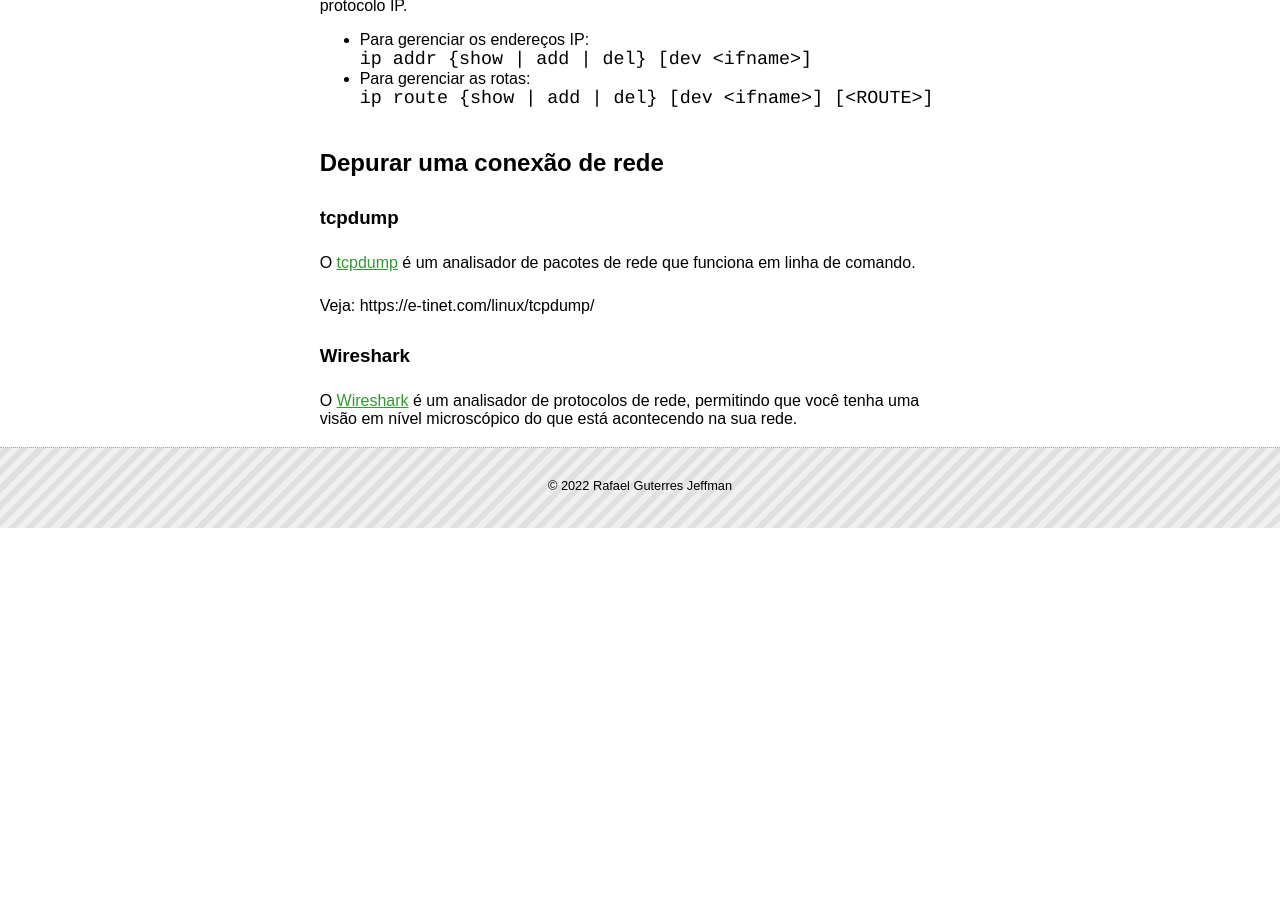
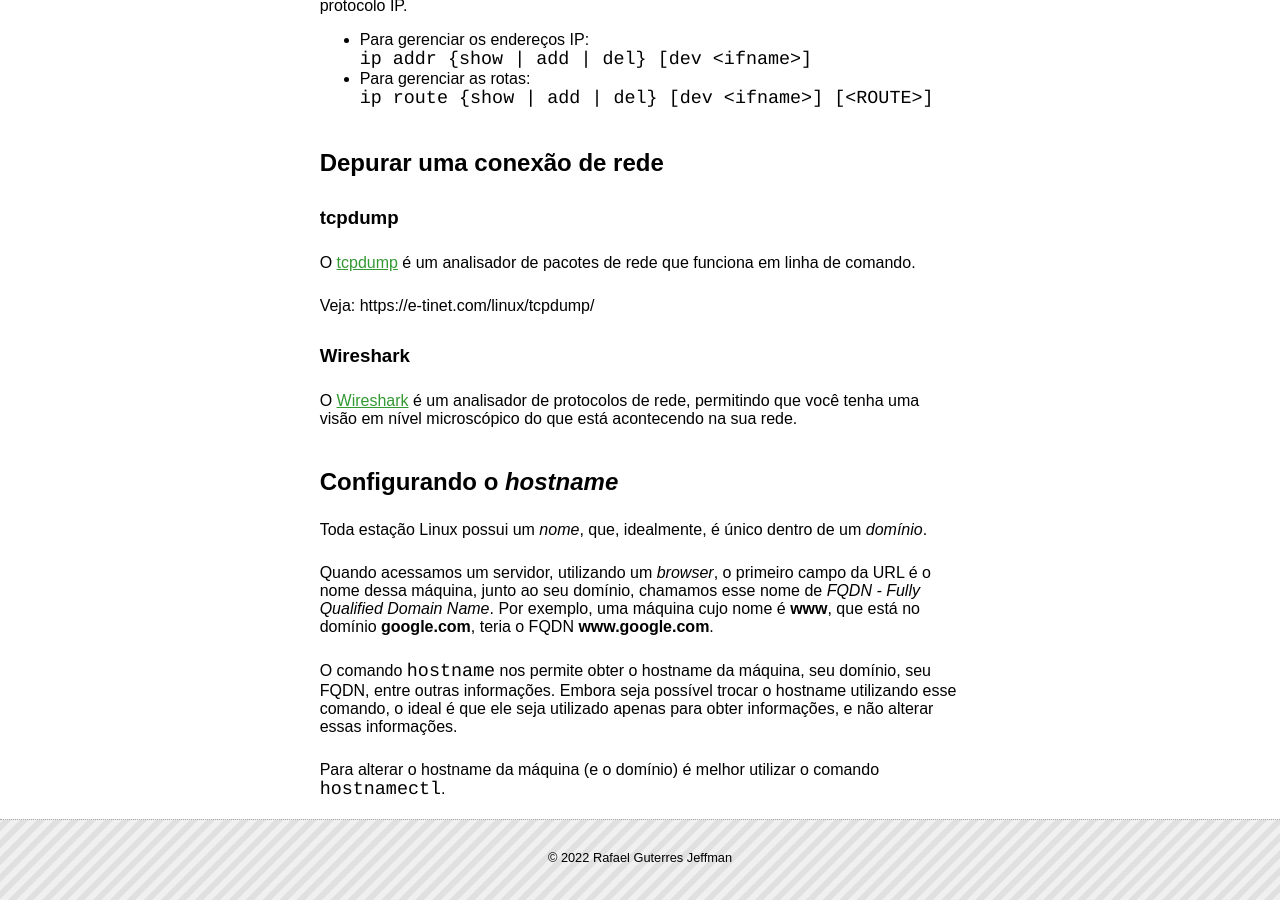
Before and after one commit to rafasgj/rafaeljeffman.com, a Jekyll site: the page built from teaching/senai/soca/linux-net.md, in a window 1280 px wide and 900 px high, scrolled down 2243 px. Built offline with Jekyll 4.4.1, drawn with Linux system fonts in a browser that asks for light colours; nearby versions of some CDN libraries; before the commit the page ends 2771 px from its top, so only the background shows below that.

Commit message:
linux-net: Add information about `hostname`

```diff
--- a/teaching/senai/soca/linux-net.md
+++ b/teaching/senai/soca/linux-net.md
@@ -98,6 +98,18 @@
 
 O [Wireshark] é um analisador de protocolos de rede, permitindo que você tenha uma visão em nível microscópico do que está acontecendo na sua rede.
 
+
+## Configurando o _hostname_
+
+Toda estação Linux possui um _nome_, que, idealmente, é único dentro de um _domínio_.
+
+Quando acessamos um servidor, utilizando um _browser_, o primeiro campo da URL é o nome dessa máquina, junto ao seu domínio, chamamos esse nome de _FQDN - Fully Qualified Domain Name_. Por exemplo, uma máquina cujo nome é **www**, que está no domínio **google.com**, teria o FQDN **www.google.com**.
+
+O comando `hostname` nos permite obter o hostname da máquina, seu domínio, seu FQDN, entre outras informações. Embora seja possível trocar o hostname utilizando esse comando, o ideal é que ele seja utilizado apenas para obter informações, e não alterar essas informações.
+
+Para alterar o hostname da máquina (e o domínio) é melhor utilizar o comando `hostnamectl`.
+
+
 <!-- links -->
 [Red Hat Enterprise Linux]: https://www.redhat.com/en/technologies/linux-platforms/enterprise-linux
 [Ubuntu]: https://ubuntu.com
```
